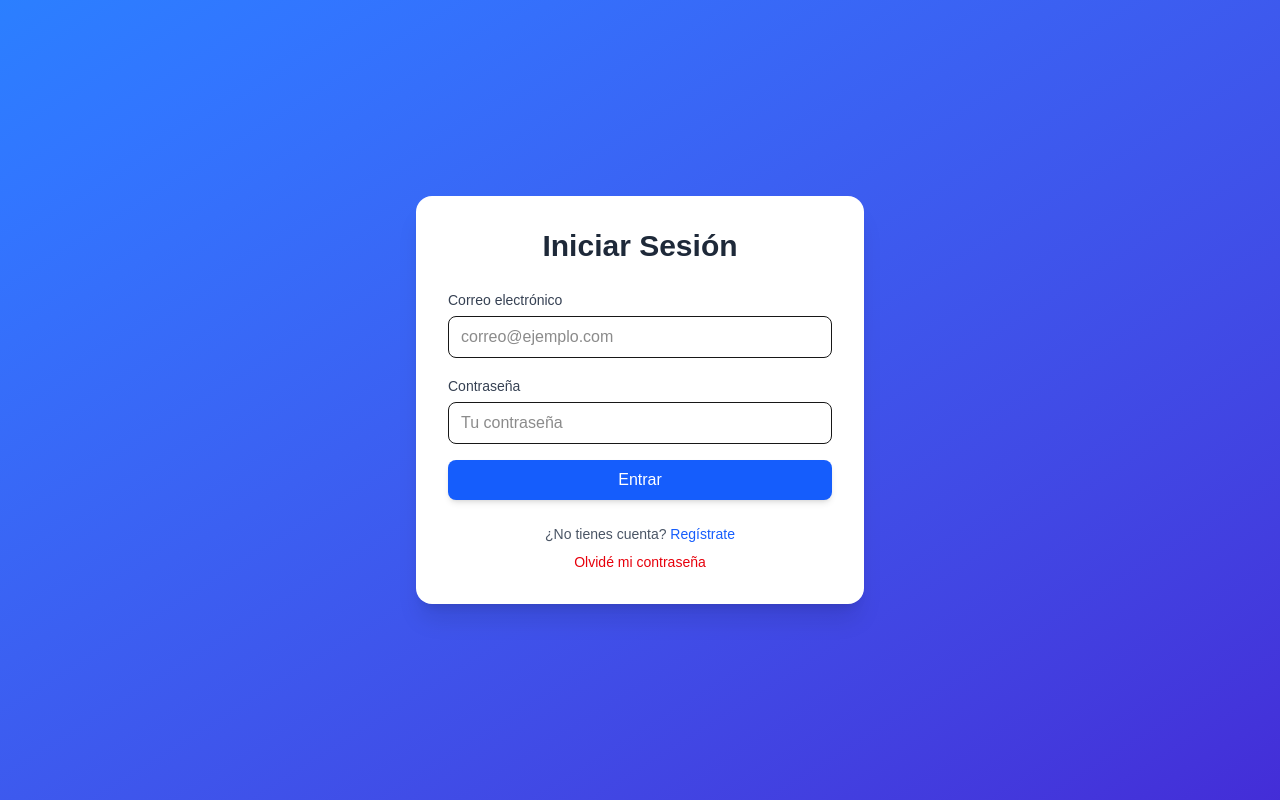
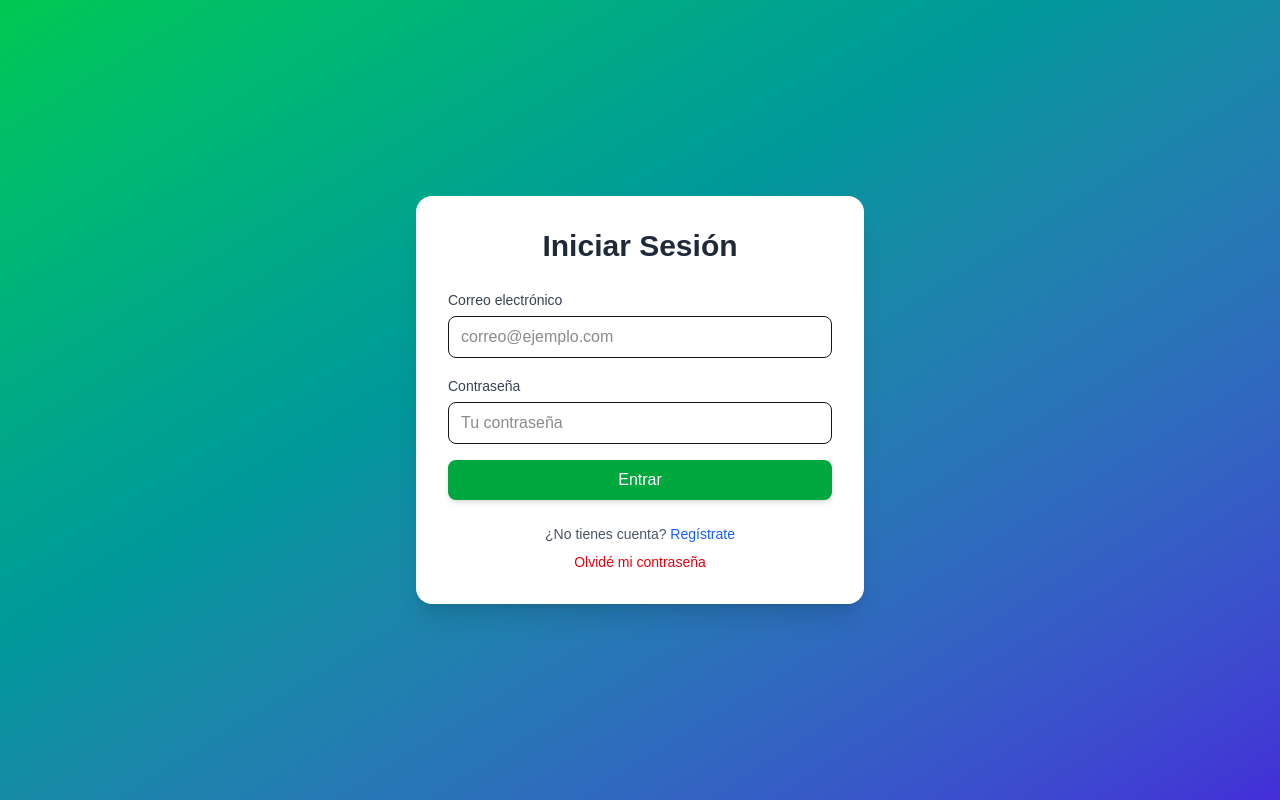
Before and after one commit to EnzoAlvarado95/hosting, a Next.js app in the folder frontend/: page /login in a window 1280 px wide. Built offline with nearby package versions, Linux system fonts and the light colour scheme.

Commit message:
cambia por verde

```diff
--- a/frontend/app/login/page.tsx
+++ b/frontend/app/login/page.tsx
@@ -40,7 +40,7 @@ export default function LoginPage() {
   };
 
   return (
-    <div className="min-h-screen flex items-center justify-center bg-gradient-to-br from-blue-500 to-indigo-700 p-4">
+    <div className="min-h-screen flex items-center justify-center bg-gradient-to-br from-green-500 to-indigo-700 p-4">
 
       {/* CONTENEDOR */}
       <div className="bg-white w-full max-w-md rounded-2xl shadow-xl p-8">
@@ -87,7 +87,7 @@ export default function LoginPage() {
 
           <button
             type="submit"
-            className="w-full bg-blue-600 hover:bg-blue-700 text-white py-2 rounded-lg shadow-md transition"
+            className="w-full bg-green-600 hover:bg-blue-700 text-white py-2 rounded-lg shadow-md transition"
           >
             Entrar
           </button>
```
